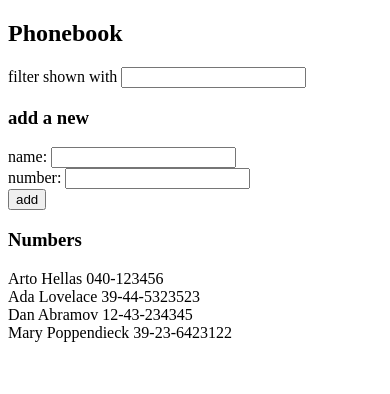
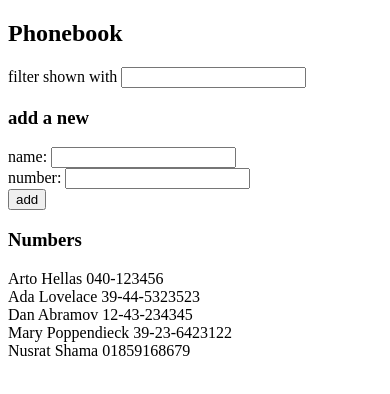
Before and after one commit to SharminNusrat/Full-Stack-Open, a React (Vite) app in the folder part2/phone book/: page / in a window 390 px wide. Shown: the top 394 px of the page. Built offline with nearby package versions, Linux system fonts and the light colour scheme; data requests are answered from the project's data file.

Commit message:
Task 2.12 phonebook step7

```diff
--- a/part2/phone book/db.json
+++ b/part2/phone book/db.json
@@ -1,5 +1,5 @@
 {
-    "persons":[
+  "persons": [
     {
       "name": "Arto Hellas",
       "number": "040-123456",
@@ -19,6 +19,11 @@
       "name": "Mary Poppendieck",
       "number": "39-23-6423122",
       "id": "4"
+    },
+    {
+      "id": "acdb",
+      "name": "Nusrat Shama",
+      "number": "01859168679"
     }
   ]
 }
--- a/part2/phone book/src/App.jsx
+++ b/part2/phone book/src/App.jsx
@@ -1,4 +1,4 @@
-import { useEffect,useState } from "react"
+import { useEffect, useState } from "react"
 import axios from "axios"
 import Filter from "./components/Filter"
 import PersonForm from "./components/PersonForm"
@@ -24,7 +24,7 @@ const App = () => {
 
   const addNewPerson = (event) => {
     event.preventDefault()
-    if(persons.some(person => person.name === newName)) {
+    if (persons.some(person => person.name === newName)) {
       alert(`${newName} is already added to phonebook`)
       setNewName('')
       return
@@ -33,13 +33,17 @@ const App = () => {
       name: newName,
       number: newNumber
     }
-    const updatedPersons = persons.concat(newPerson)
+    axios
+      .post('http://localhost:3001/persons', newPerson)
+      .then(response => {
+        const updatedPersons = persons.concat(response.data)
         setPersons(updatedPersons)
         setFilteredPersons(updatedPersons.filter(person =>
           person.name.toLowerCase().includes(newSearchValue.toLowerCase())
         ))
         setNewName('')
         setNewNumber('')
+      })
   }
 
   const handleNameChange = (event) => {
```
Lines whose indentation alone changed are shown as unchanged.
